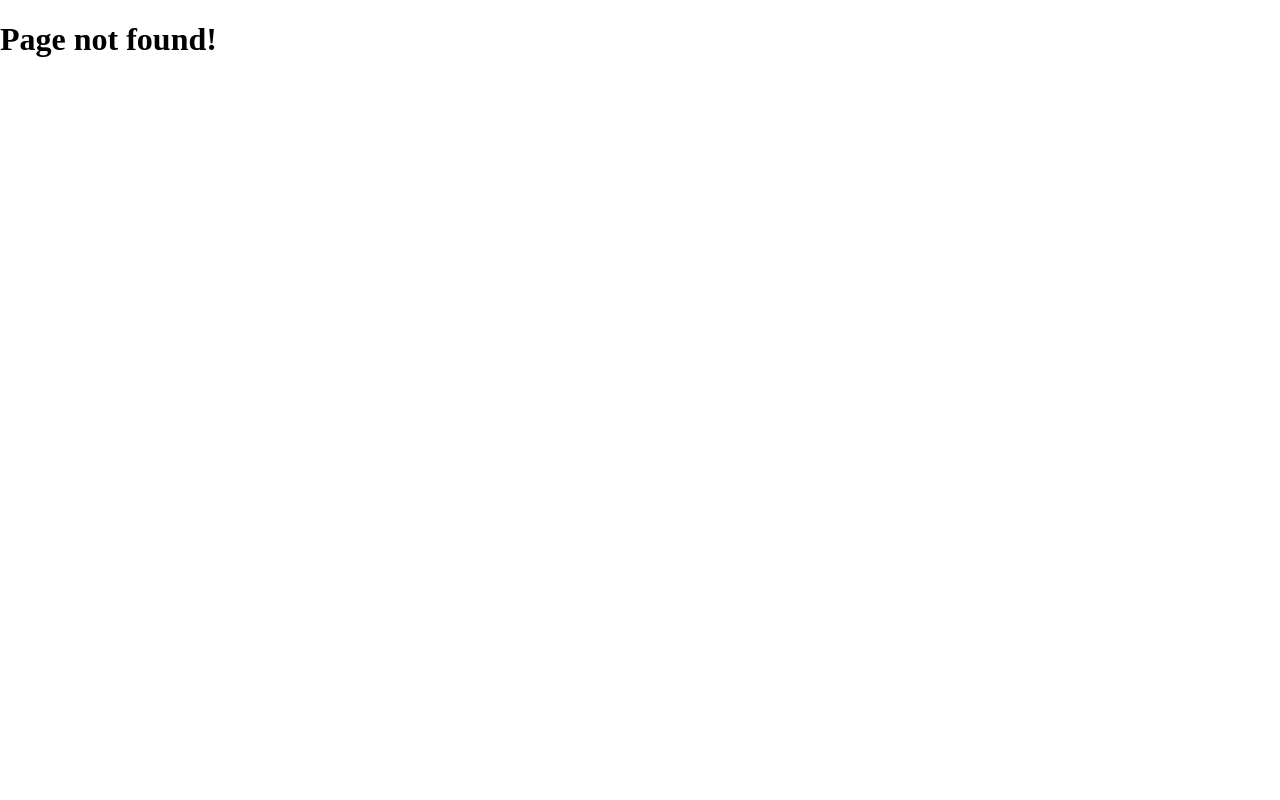
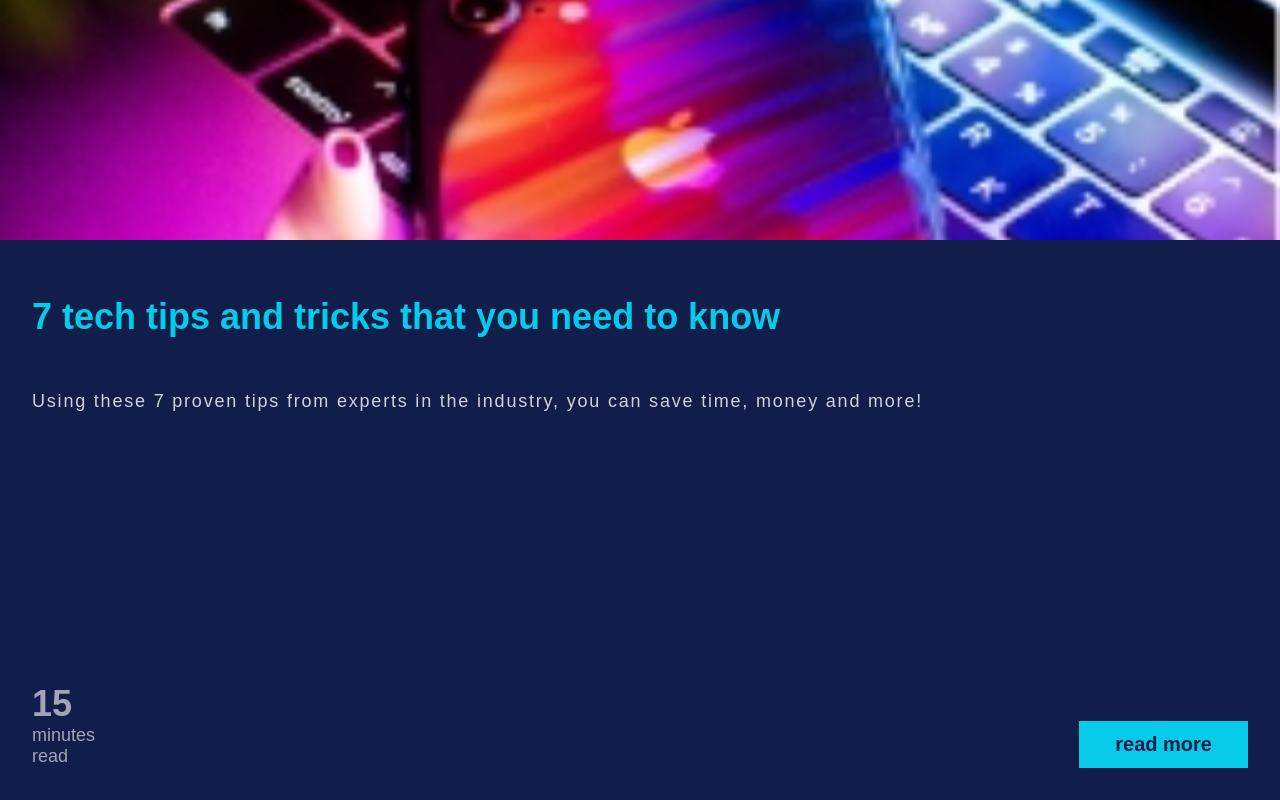
Before and after one commit to Lifad457/responsive-design, a React (Vite) app: page /card in a window 1280 px wide. Before the commit this address had no page. Built offline with nearby package versions, Linux system fonts and the light colour scheme; a web font is replaced by a local one.

Commit message:
card styling small scren first

```diff
--- a/src/main.jsx
+++ b/src/main.jsx
@@ -9,6 +9,7 @@ import SplHome from './pages/simple-life/Home'
 import About from './pages/simple-life/About'
 import RecentPosts from './pages/simple-life/RecentPosts'
 import BbqHome from './pages/bbq/Home'
+import Card from './pages/card/Card'
 
 const router = createBrowserRouter(createRoutesFromElements(
   <Route path='/' element={<Layout />}>
@@ -19,6 +20,7 @@ const router = createBrowserRouter(createRoutesFromElements(
         <Route element={<RecentPosts />} path='recent-posts' />
       </Route>
       <Route element={<BbqHome />} path='bbq' />
+      <Route element={<Card />} path='card' />
     <Route path='*' element={<NotFound />} />
   </Route>
 ))
--- a/src/pages/Index.jsx
+++ b/src/pages/Index.jsx
@@ -17,6 +17,7 @@ function Index() {
                 <Links>
                     <Link to='simple-life'>Simple Life</Link>
                     <Link to='bbq'>BBQ</Link>
+                    <Link to='card'>Card</Link>
                 </Links>
             </Container>
         </>
--- /dev/null
+++ b/src/pages/card/Card.jsx
@@ -0,0 +1,20 @@
+import { Btn, Container, Desc, Etc, LeftCol, RightCol, Title } from "../../styles/card/card-styles.css";
+import GlobalStyle from "../../styles/card/global-styles.css";
+
+export default function Card() {
+    return (
+        <>
+            <GlobalStyle />
+
+            <LeftCol></LeftCol>
+            <RightCol>
+                <Title>7 tech tips and tricks that you need to know</Title>
+                <Desc>Using these 7 proven tips from experts in the industry, you can save time, money and more!</Desc>
+                <Container>
+                    <Etc><strong>15</strong> minutes read</Etc>
+                    <Btn type="button" value="read more" />
+                </Container>
+            </RightCol>
+        </>
+    )
+}
--- /dev/null
+++ b/src/styles/card/card-styles.css.js
@@ -0,0 +1,62 @@
+import styled from 'styled-components'
+import Bg from '../../assets/images/card/tech.jpg'
+
+export const LeftCol = styled.div`
+    min-height: 30vh;
+    background: url(${Bg}) no-repeat;
+    background-size: cover;
+    background-position: center;
+
+`
+
+export const RightCol = styled.div`
+    display: flex;
+    flex-direction: column;
+    min-height: 70vh;
+    padding: 2em;
+`
+
+export const Title = styled.h1`
+    font-size: var(--fs-l-title);
+    font-weight: var(--fw-bold);
+    color: var(--clr-secondary);
+`
+
+export const Desc = styled.p`
+    font-size: var(--fs-l-body);
+    color: var(--clr-light);
+    line-height: 2.4;
+    letter-spacing: .1em;
+    opacity: 0.8;
+`
+
+export const Container = styled.div`
+    display: flex;
+    justify-content: space-between;
+    margin-top: auto;
+`
+
+export const Etc = styled.p`
+    font-size: var(--fs-l-body);
+    color: var(--clr-light);
+    opacity: 0.6;
+    width: 2em;
+    line-height: 1.2;
+    margin-bottom: 0;
+
+    strong {
+        font-size: var(--fs-l-title);
+        font-weight: var(--fw-bold);
+    }
+`
+
+export const Btn = styled.input`
+    display: inline-block;
+    align-self: flex-end;
+    font-size: var(--fs-l-button);
+    font-weight: var(--fw-black);
+    color: var(--clr-primary);
+    background-color: var(--clr-secondary);
+    padding: 0.6em 1.8em;
+    border: none;
+`
--- /dev/null
+++ b/src/styles/card/global-styles.css.js
@@ -0,0 +1,34 @@
+import { createGlobalStyle } from "styled-components";
+
+const GlobalStyle = createGlobalStyle`
+    &:root {
+        --ff-primary: 'Source Sans Pro', sans-serif;
+
+        --fw-reg: 400;
+        --fw-bold: 700;
+        --fw-black: 900;
+
+        --fs-l-title: 2.25rem;
+        --fs-l-body: 1.125rem;
+        --fs-l-button: 1.25rem;
+
+        --fs-s-title: 1.75rem;
+        --fs-s-body: 1rem;
+        --fs-s-button: 1.25rem;
+
+        --fs-small: 0.625rem;
+
+        --clr-light: #fff;
+        --clr-primary: #111D4A;
+        --clr-secondary: #05CBE9;
+    }
+
+    body {
+        font-family: var(--ff-primary);
+        background-color: var(--clr-primary);
+
+        display: flex;
+        flex-direction: column;
+    }
+`
+export default GlobalStyle
```
Also changed, not shown: src/assets/images/card/tech.jpg (added).
